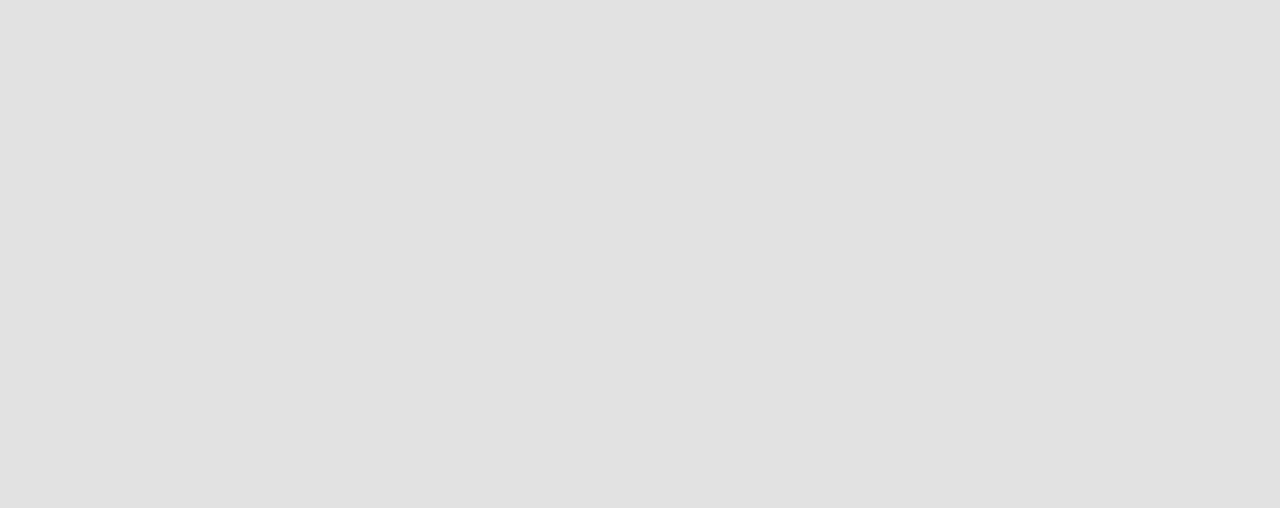
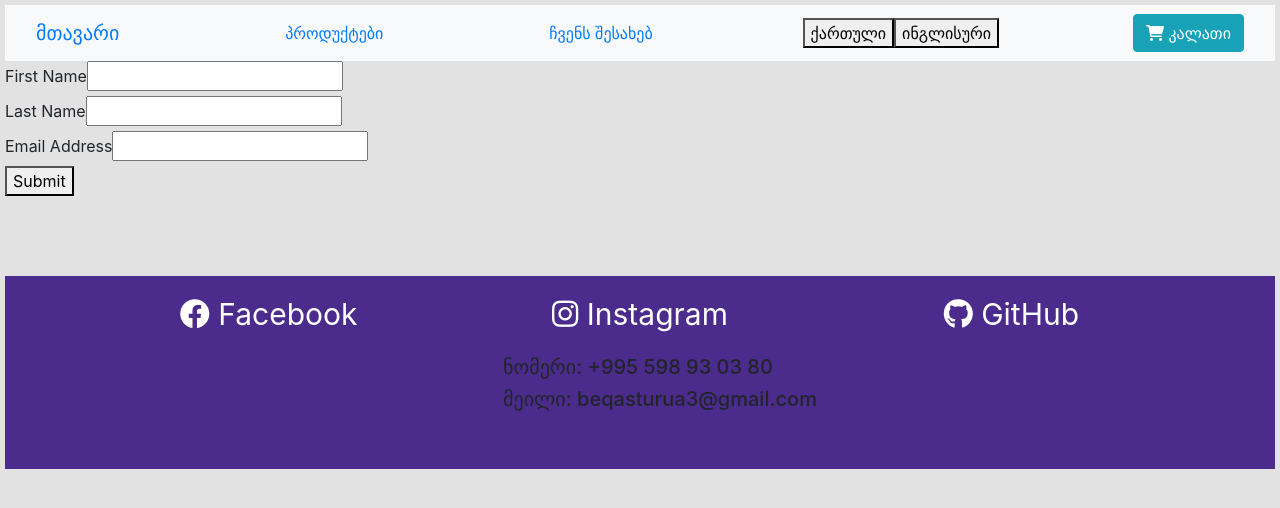
Before and after one commit to bekasturua/Shoping-site-React-GeoLab, a React (Create React App) app: page /signup in a window 1280 px wide. Before the commit this address had no page. Shown: the top 508 px of the page. Built offline with nearby package versions, Linux system fonts and the light colour scheme.

Commit message:
added useFormik hook

```diff
--- a/package.json
+++ b/package.json
@@ -7,6 +7,7 @@
     "@testing-library/react": "^13.3.0",
     "@testing-library/user-event": "^13.5.0",
     "axios": "^0.27.2",
+    "formik": "^2.2.9",
     "i18next": "^21.8.13",
     "react": "^18.2.0",
     "react-dom": "^18.2.0",
--- a/src/App.js
+++ b/src/App.js
@@ -6,6 +6,7 @@
 import About from "./pages/about";
 import Prod from "./pages/prod";
 import "./i18n";
+import Signup from "./pages/Signup";
 
 const queryClient = new QueryClient();
 
@@ -18,6 +19,7 @@
           <Route path="/product/:productId" element={<Product />} />
           <Route path="/about" element={<About />} />
           <Route path="/prod" element={<Prod />} />
+          <Route path="/signup" element={<Signup />} />
         </Routes>
       </BrowserRouter>
     </QueryClientProvider>
--- /dev/null
+++ b/src/pages/Signup.js
@@ -0,0 +1,56 @@
+import React from "react";
+import { useFormik } from "formik";
+import Page from "./pages";
+import apiRequest from "../apiRequest";
+
+const Signup = () => {
+  const formik = useFormik({
+    initialValues: {
+      firstName: "",
+      lastName: "",
+      email: "",
+    },
+    onSubmit: (values) => {
+      alert(JSON.stringify(values, null, 2));
+    },
+  });
+  return (
+    <Page>
+      <form onSubmit={formik.handleSubmit}>
+        <div>
+          <label htmlFor="firstName">First Name</label>
+          <input
+            id="firstName"
+            name="firstName"
+            type="text"
+            onChange={formik.handleChange}
+            value={formik.values.firstName}
+          />
+        </div>
+        <div>
+          <label htmlFor="lastName">Last Name</label>
+          <input
+            id="lastName"
+            name="lastName"
+            type="text"
+            onChange={formik.handleChange}
+            value={formik.values.lastName}
+          />
+        </div>
+        <div>
+          <label htmlFor="email">Email Address</label>
+          <input
+            id="email"
+            name="email"
+            type="email"
+            onChange={formik.handleChange}
+            value={formik.values.email}
+          />
+        </div>
+        <button type="submit">Submit</button>
+      </form>
+    </Page>
+  );
+};
+
+export default Signup;
```
Also changed, not shown: 1 other file (tests, documents, lock files or other folders).
